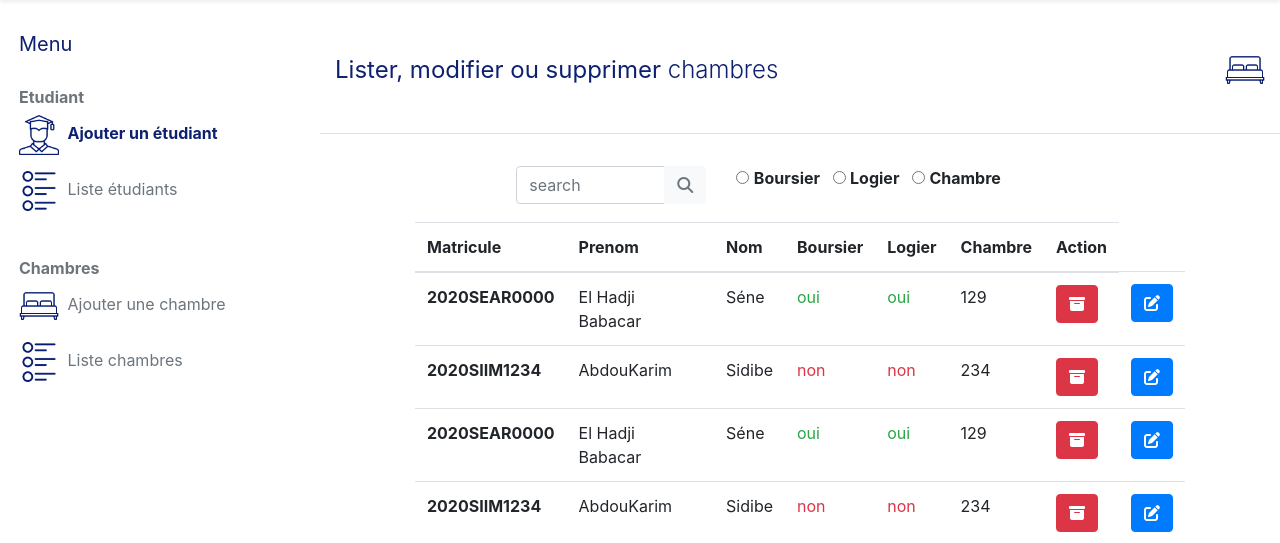
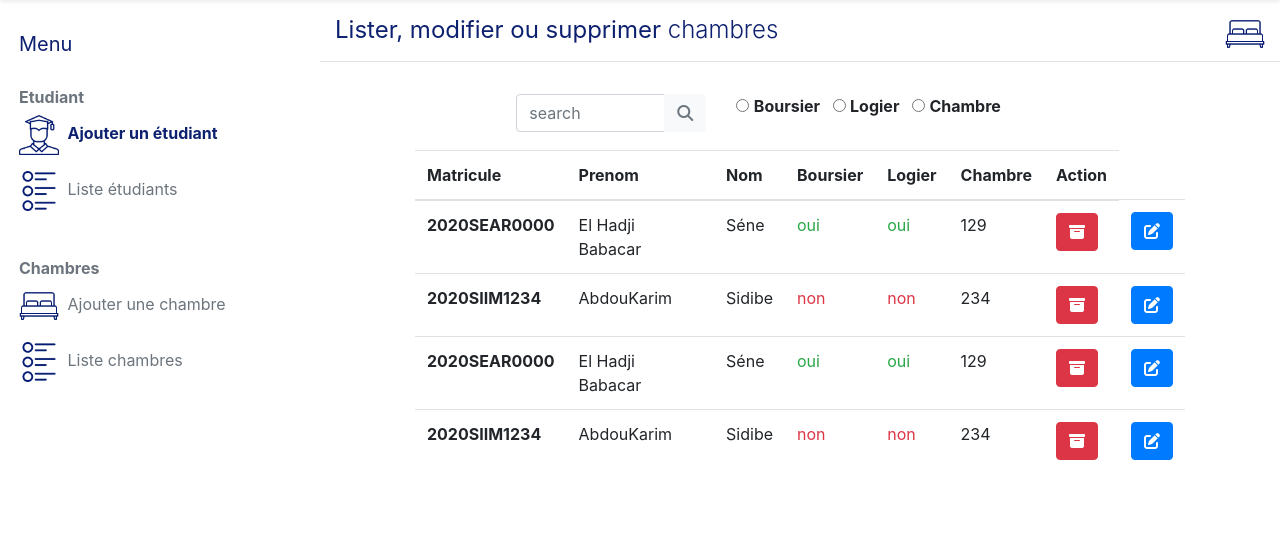
Before and after one commit to elhadjibabacarsene/symbole__El_Hadji_Babacar_SENE--Abdou_Karim_SIDIBE, a PHP site: page /views/layout/default.php in a window 1280 px wide. Shown: the part 56-599 px from the top of the page. Run offline with PHP 8.4, Linux system fonts and the light colour scheme; some libraries are stand-ins or nearby versions.

Commit message:
Add files via upload
v0.0.2 modifier

```diff
--- a/appChambreEtudiant/views/etudiant/listeetudiant.view.php
+++ b/appChambreEtudiant/views/etudiant/listeetudiant.view.php
@@ -1,7 +1,7 @@
 <div class="babs prend ca">
     <div class="row border-bottom mb-4">
         <div class="col-6 d-flex justify-content-start align-items-center">
-            <h4 class="color-general mt-5 mb-5 font-weight-normal">Lister, modifier ou supprimer<span class="font-weight-light"> chambres</span></h4>
+            <h4 class="color-general mt-2 mb-3 font-weight-normal">Lister, modifier ou supprimer<span class="font-weight-light"> chambres</span></h4>
         </div>
         <div class="col-6 d-flex justify-content-end align-items-center">
             <img src="../../public/source/icones/bed.png" class="icone-menu" alt="">
```
